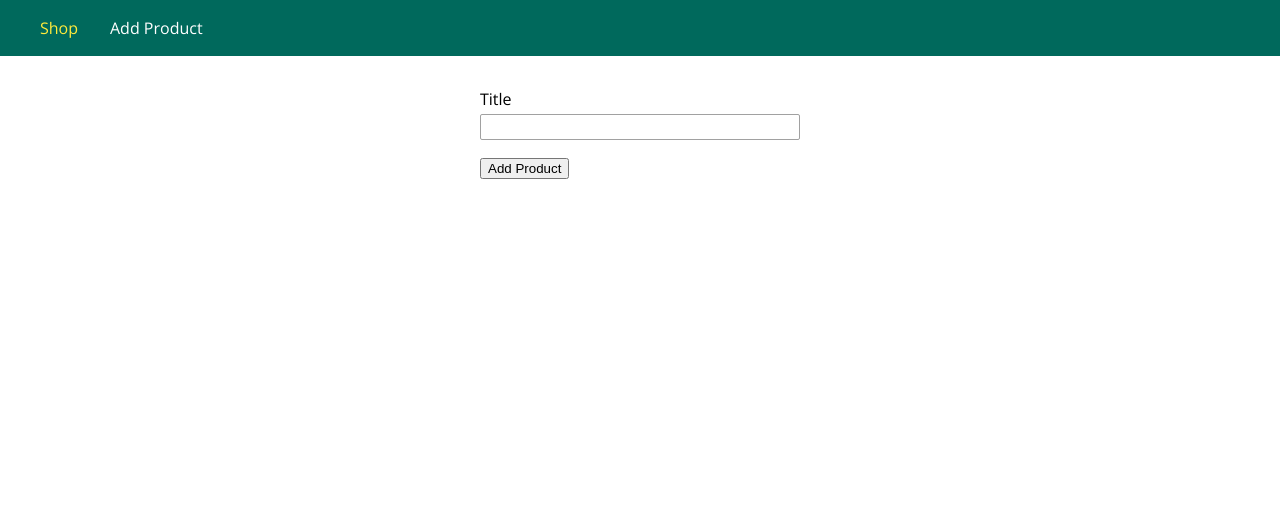
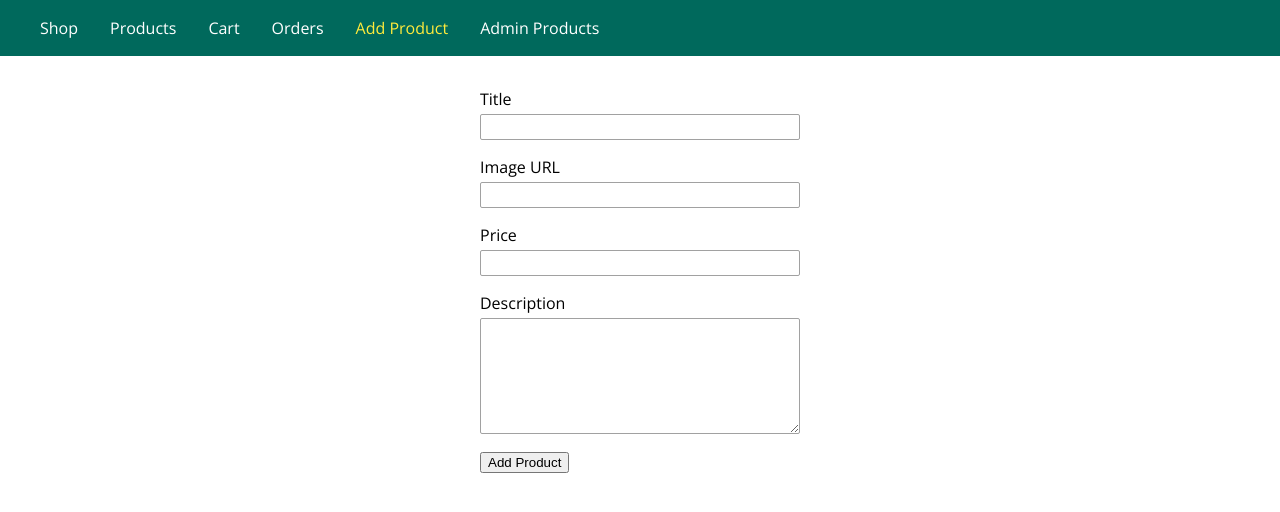
Before and after one commit to HarikrishnanL/node_tutorial_express, a Node server app: page /admin/add-product in a window 1280 px wide. Shown: the top 512 px of the page. Run offline with Node 20, Linux system fonts and the light colour scheme; some libraries are stand-ins or nearby versions.

Commit message:
MVC enhanced controllers ,models,views

```diff
--- a/controllers/products.js
+++ b/controllers/admin.js
@@ -1,8 +1,7 @@
-// const products  = [];
 const Product = require('../models/product');
 
 exports.getAddProduct = (req, res, next) => {
-    res.render('add-product',
+    res.render('admin/add-product',
         {
             pageTitle:"Add Product",
             path:'/admin/add-product',
@@ -15,21 +14,23 @@ exports.getAddProduct = (req, res, next) => {
 
 exports.postAddProduct = (req,res,next)=>{
     // products.push({title:req.body.title});
-    const product = new Product(req.body.title);
+    const title = req.body.title;
+    const imageUrl = req.body.imageUrl;
+    const price = req.body.price;
+    const description = req.body.description;
+
+    const product = new Product(title,imageUrl,description,price);
     product.save();
     res.redirect('/');
 };
 
-exports.getProducts = (req, res, next) => {
+exports.getProducts = (req,res,next)=>{
     Product.fetchAll(products=>{
-        res.render('shop',
+        res.render('admin/products',
             {
                 prods:products,
-                pageTitle:"Shop",
-                path:'/',
-                hasProducts:products.length > 0,
-                activeShop:true,
-                productCSS:true
+                pageTitle:"Admin Products",
+                path:'/admin/products'
             });
     });
 }
--- a/controllers/error.js
+++ b/controllers/error.js
@@ -1,3 +1,3 @@
 exports.get404 = (req,res,next)=>{
-    res.status(404).render('404',{pageTitle:'Page Not Found'});
+    res.status(404).render('404',{pageTitle:'Page Not Found',path:'/404'});
 };
--- a/data/products.json
+++ b/data/products.json
@@ -1 +1 @@
-[{"title":"Harry"},{"title":"max"},{"title":"test3"},{"title":"test4"}]
+[{"title":"test1","imageUrl":"https://thewritelife.com/wp-content/uploads/2019/08/How-to-format-a-book.jpg","description":"I hate books .I dont know who invented it .","price":"20"}]
--- a/models/product.js
+++ b/models/product.js
@@ -25,8 +25,12 @@ const getProductsFromFile = (cb) =>{
 
 
 module.exports = class Product {
-    constructor(title) {
+    constructor(title,imageUrl,description,price) {
         this.title = title;
+        this.imageUrl = imageUrl;
+        this.description = description;
+        this.price = price;
+
     };
 
     save(){
--- a/public/css/forms.css
+++ b/public/css/forms.css
@@ -3,18 +3,21 @@
 }
 
 .form-control label,
-.form-control input {
+.form-control input,
+.form-control textarea {
     display: block;
     width: 100%;
     margin-bottom: 0.25rem;
 }
 
-.form-control input {
+.form-control input,
+.form-control textarea {
     border: 1px solid #a1a1a1;
     font: inherit;
     border-radius: 2px;
 }
 
-.form-control input:focus {
+.form-control input:focus
+.form-control textarea:focus {
     outline-color: #00695c;
 }
--- a/views/add-product.ejs
+++ /dev/null
@@ -1,20 +0,0 @@
-<%- include('includes/head.ejs') %>
-    <link rel="stylesheet" href="/css/forms.css">
-    <link rel="stylesheet" href="/css/product.css">
-
-</head>
-<body>
-<%- include('includes/navigation.ejs')%>
-
-<main>
-    <form  class="product-form" action="/admin/add-product" method="post">
-        <div class="form-control">
-            <label for="title">Title</label>
-            <input type="text" name="title" id="title">
-        </div>
-        <button type="submit"> Add Product</button>
-    </form>
-</main>
-
-
-<%- include('includes/end.ejs')%>
--- /dev/null
+++ b/views/admin/add-product.ejs
@@ -0,0 +1,32 @@
+<%- include('../includes/head.ejs') %>
+    <link rel="stylesheet" href="/css/forms.css">
+    <link rel="stylesheet" href="/css/product.css">
+
+</head>
+<body>
+<%- include('../includes/navigation.ejs')%>
+
+<main>
+    <form  class="product-form" action="/admin/add-product" method="post">
+        <div class="form-control">
+            <label for="title">Title</label>
+            <input type="text" name="title" id="title">
+        </div>
+        <div class="form-control">
+            <label for="imageUrl">Image URL</label>
+            <input type="text" name="imageUrl" id="imageUrl">
+        </div>
+        <div class="form-control">
+            <label for="price">Price</label>
+            <input type="number" name="price" id="price" step="0.01">
+        </div>
+        <div class="form-control">
+            <label for="description">Description</label>
+            <textarea name="description" id="description" rows="5"></textarea>
+        </div>
+        <button type="submit"> Add Product</button>
+    </form>
+</main>
+
+
+<%- include('../includes/end.ejs')%>
--- a/views/includes/navigation.ejs
+++ b/views/includes/navigation.ejs
@@ -1,8 +1,25 @@
 <header class="main-header">
     <nav class="main-header__nav">
         <ul class="main-header__item-list">
-            <li class="main-header__item"><a class="<%= path=== '/admin/add-product' ? 'active':''%>"  href="/">Shop</a></li>
-            <li class="main-header__item"><a class="<%= path=== '/' ? 'active':''%>" href="/admin/add-product">Add Product</a></li>
+            <li class="main-header__item">
+                <a class="<%= path=== '/' ? 'active':''%>"  href="/">Shop</a>
+            </li>
+            <li class="main-header__item">
+                <a class="<%= path=== '/products' ? 'active':''%>"  href="/products">Products</a>
+            </li>
+            <li class="main-header__item">
+                <a class="<%= path=== '/cart' ? 'active':''%>"  href="/cart">Cart</a>
+            </li>
+            <li class="main-header__item">
+                <a class="<%= path=== '/orders' ? 'active':''%>"  href="/Orders">Orders</a>
+            </li>
+            <li class="main-header__item">
+                <a class="<%= path === '/admin/add-product' ? 'active' : '' %>" href="/admin/add-product">Add Product
+                </a>
+            </li>
+            <li class="main-header__item">
+                <a class="<%= path=== '/admin/products' ? 'active':''%>" href="/admin/products">Admin Products</a>
+            </li>
         </ul>
     </nav>
 </header>
```
Also changed, not shown: controllers/shop.js (added, +47 -0 lines), routes/admin.js (+7 -3 lines), routes/shop.js (+8 -2 lines), views/admin/products.ejs (added, +40 -0 lines), views/shop/cart.ejs (added, +7 -0 lines), views/shop/index.ejs (added, +35 -0 lines), views/shop/orders.ejs (added, +10 -0 lines), views/shop/product-list.ejs (renamed from views/shop.ejs, +10 -7 lines), views/admin/edit-product.ejs (added), views/shop/checkout.ejs (added), views/shop/product-detail.ejs (added).
